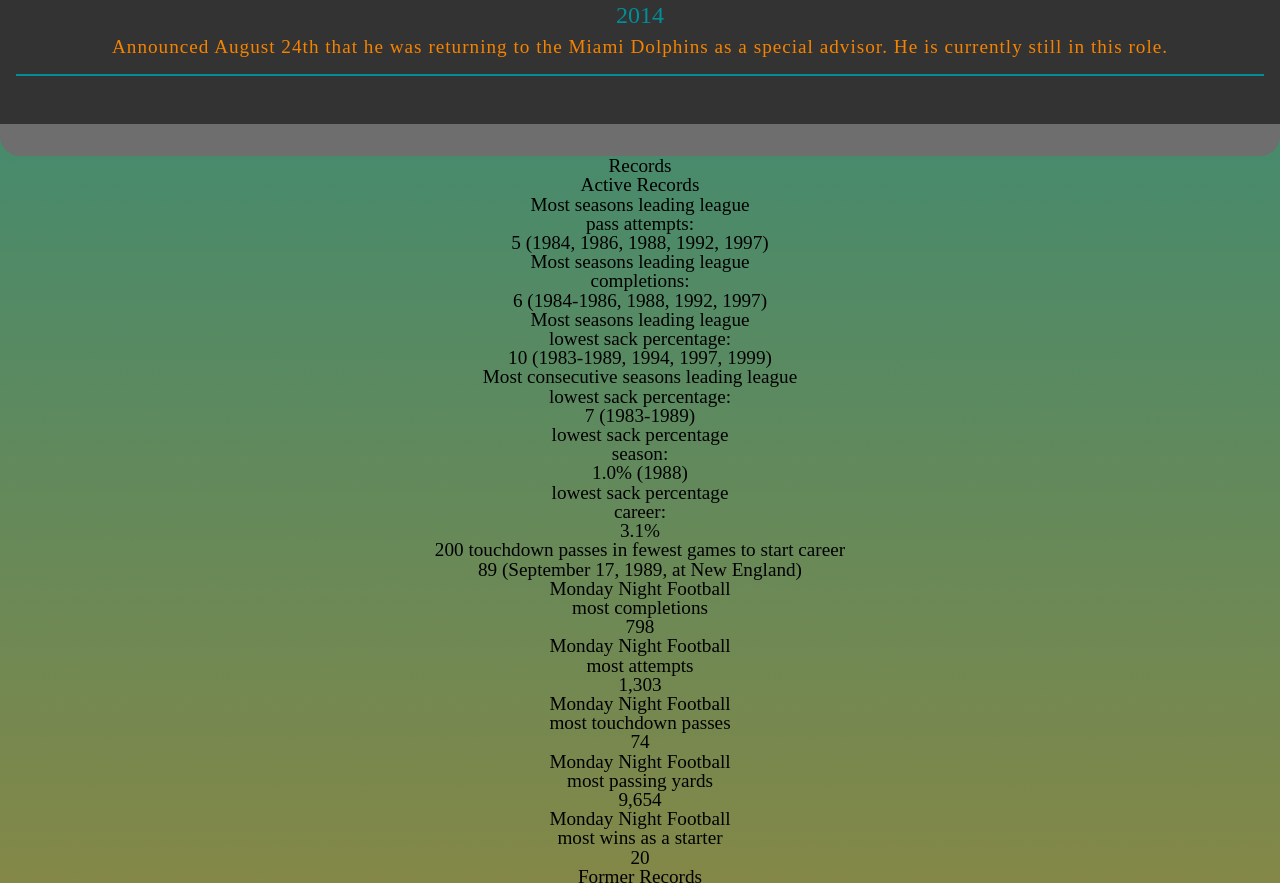
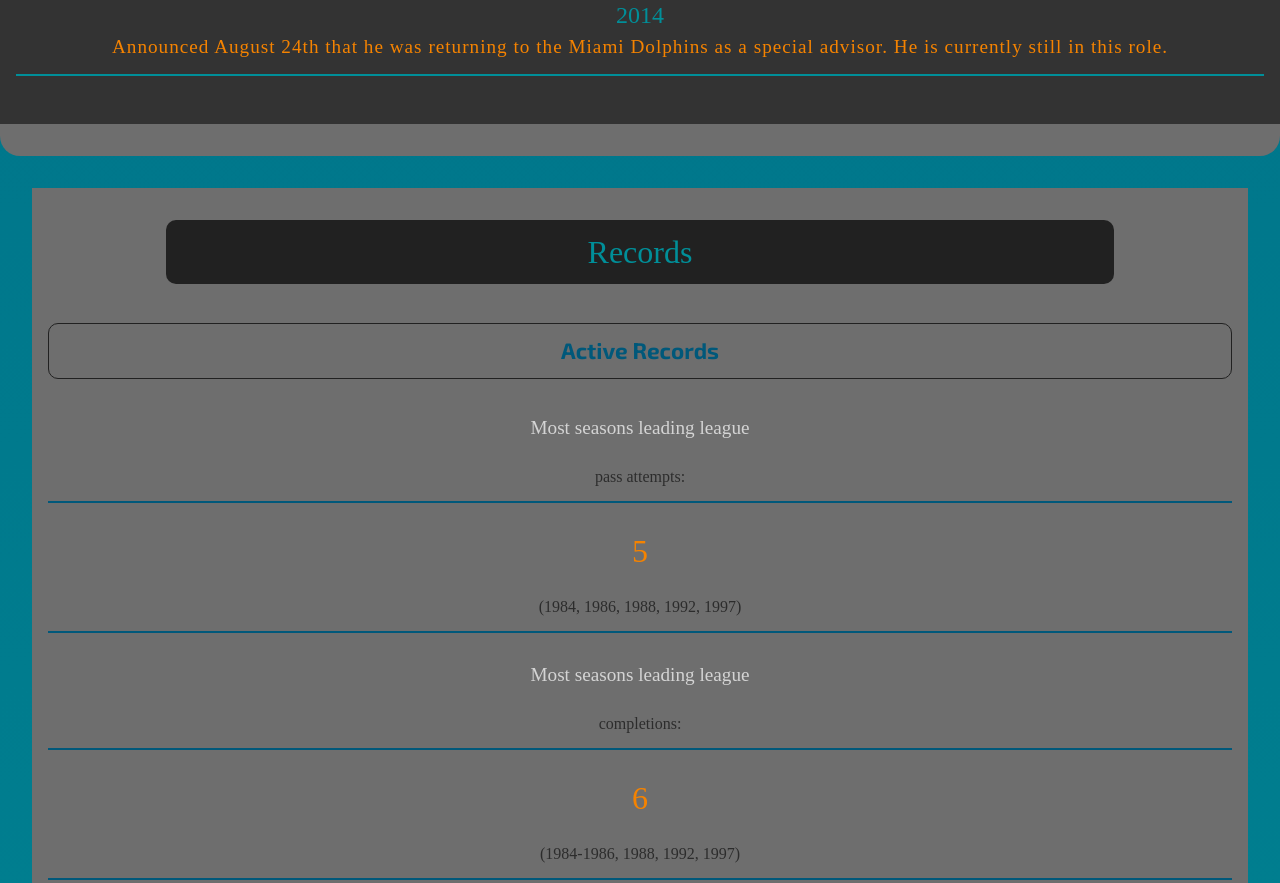
Before and after one commit to Dan-McGrath/Tribute-Page, a plain HTML site: page index.html in a window 1280 px wide. Shown: the part 3722-4605 px from the top of the page. Drawn offline with Linux system fonts and the light colour scheme; a web font is replaced by a local one.

Commit message:
make styles for records section

```diff
--- a/styles.scss
+++ b/styles.scss
@@ -4,7 +4,7 @@
     box-sizing: border-box;
 }
 
-html, body, div, span, object, iframe, figure, h1, h2, h3, h4, h5, h6, p, blockquote, pre, a, code, em, img, small, strike, strong, sub, sup, tt, b, u, i, ol, ul, li, fieldset, form, label, table, caption, tbody, tfoot, thead, tr, th, td, main, canvas, embed, footer, header, nav, section, video{
+html, body, div, span, object, iframe, figure, h1, h2, h4, h4, h5, h6, p, blockquote, pre, a, code, em, img, small, strike, strong, sub, sup, tt, b, u, i, ol, ul, li, fieldset, form, label, table, caption, tbody, tfoot, thead, tr, th, td, main, canvas, embed, footer, header, nav, section, video{
     margin: 0;
     padding: 0;
     border: 0;
@@ -77,7 +77,7 @@ $font-title: ('BioRhyme', serif);
 $font-text: ('Hind', sans-serif);
 
         // Font size
-$fs-mobile: 0.75rem;
+$fs-mobile: 1rem;
 $fs-400: 1.2rem;
 $fs-500: 1.5rem;
 $fs-600: 2rem;
@@ -262,6 +262,73 @@ header {
 
 // Records
 
+.records {
+    background-color: $color-grey-300;
+    margin: 2rem;
+    padding: 1rem;
+
+    .title {
+        font-size: $fs-600;
+        font-family: $font-title;
+        font-weight: $fw-light-title;
+        color: $color-text-secondary;
+        background-color: $color-grey-600;
+        width: 80%;
+        margin: 1rem auto;
+        border-radius: 10px;
+        padding: 1rem;
+    }
+
+    .stats-container {
+        display: grid;
+
+        h3 {
+            font-family: $font-header;
+            color: $color-text-primary;
+            border: 1px solid $color-grey-600;
+            border-radius: 10px;
+            padding: 1rem 0;
+        }
+    }
+
+}
+
+
+.record {
+    h4 {
+        font-size: $fs-400;
+        font-family: $font-title;
+        font-weight: $fw-bold-title;
+        color: hsla(0, 0%, 100%, 0.7);
+        margin-top: 1rem;
+        padding: 1rem 0 1rem;
+
+    }
+
+    p {
+        font-size: $fs-400;
+        padding-top: 1rem;
+        font-weight: $fw-bold-title;
+        &:not([class='category']) {
+            font-size: $fs-mobile;
+            padding-bottom: 1rem;
+            border-bottom: 2px solid $color-text-primary;
+            color: hsla(0, 0%, 0%, 0.60);
+        }
+
+        .amount {
+            display: block;
+            color: $color-text-accent;
+            padding: 1rem 0;
+            margin-bottom: 1rem;
+            font-size: $fs-600;
+        }
+    }
+
+
+}
+
+
 // END RECORDS
 
 
```
Also changed, not shown: styles.css, 1 other file.
